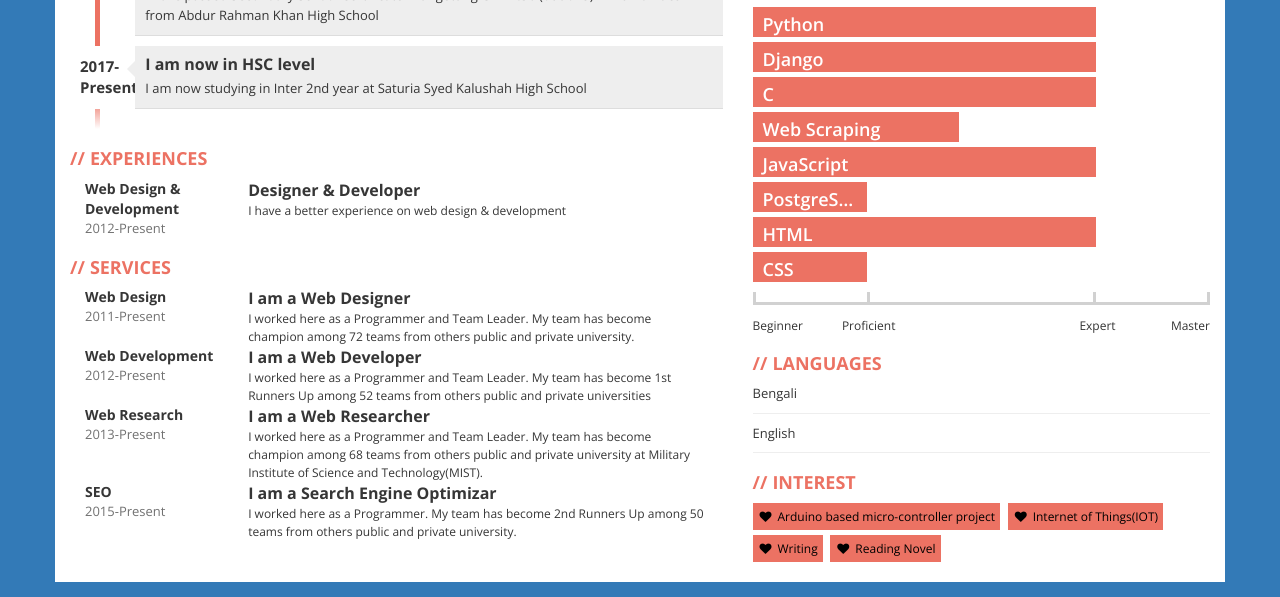
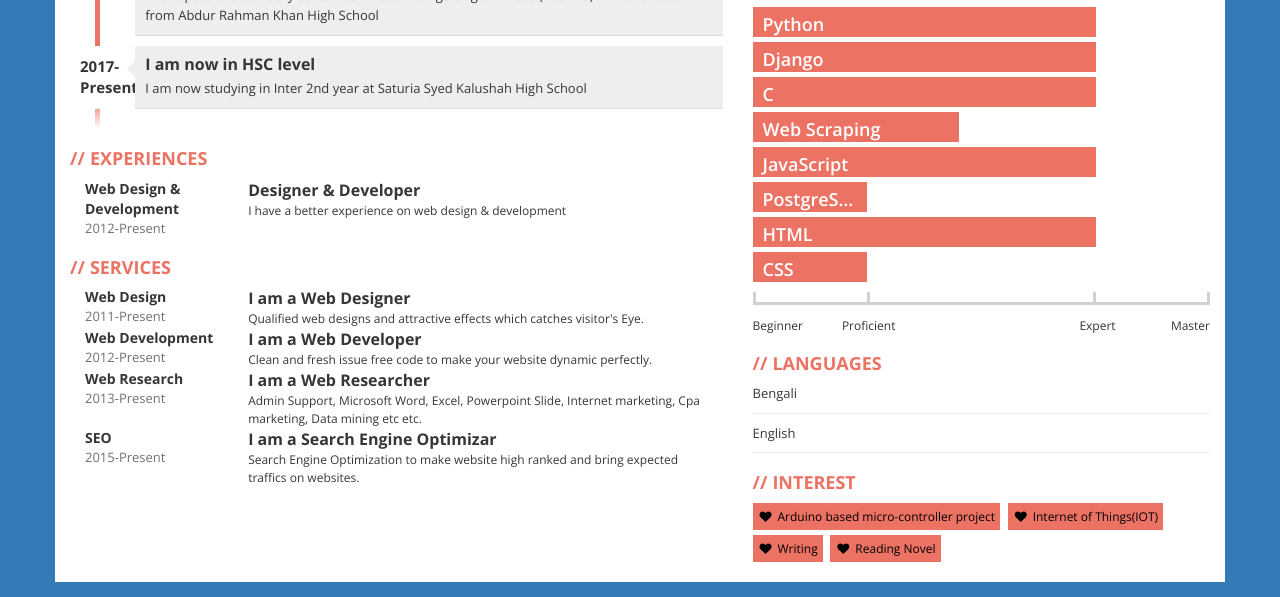
Before and after one commit to arrimonhere/ArRimonHere, a plain HTML site: page index.html in a window 1280 px wide. Shown: the part 533-1130 px from the top of the page. Drawn offline with nearby package versions, Linux system fonts and the light colour scheme; files whose address does not match are found by name.

Commit message:
Update index.html

```diff
--- a/index.html
+++ b/index.html
@@ -90,7 +90,7 @@
               </div>
               <div class="col-xs-9">
                 <div class="profession">I am a Web Designer</div>
-                <div class="description">I worked here as a Programmer and Team Leader. My team has become champion among 72 teams from others public and private university.</div>
+                <div class="description">Qualified web designs and attractive effects which catches visitor's Eye.</div>
               </div>
               <div class="col-xs-3">
                 <div class="where">Web Development</div>
@@ -98,7 +98,7 @@
               </div>
               <div class="col-xs-9">
                 <div class="profession">I am a Web Developer</div>
-                <div class="description">I worked here as a Programmer and Team Leader. My team has become 1st Runners Up among 52 teams from others public and private universities</div>
+                <div class="description">Clean and fresh issue free code to make your website dynamic perfectly.</div>
               </div>
               <div class="col-xs-3">
                 <div class="where">Web Research</div>
@@ -106,7 +106,7 @@
               </div>
               <div class="col-xs-9">
                 <div class="profession">I am a Web Researcher</div>
-                <div class="description">I worked here as a Programmer and Team Leader. My team has become champion among 68 teams from others public and private university at Military Institute of Science and Technology(MIST).</div>
+                <div class="description">Admin Support, Microsoft Word, Excel, Powerpoint Slide, Internet marketing, Cpa marketing, Data mining etc etc.</div>
               </div>
               <div class="col-xs-3">
                 <div class="where">SEO</div>
@@ -114,7 +114,7 @@
               </div>
               <div class="col-xs-9">
                 <div class="profession">I am a Search Engine Optimizar</div>
-                <div class="description">I worked here as a Programmer. My team has become 2nd Runners Up among 50 teams from others public and private university.</div>
+                <div class="description">Search Engine Optimization to make website high ranked and bring expected traffics on websites.</div>
               </div>
             </div>
           </div>
```
